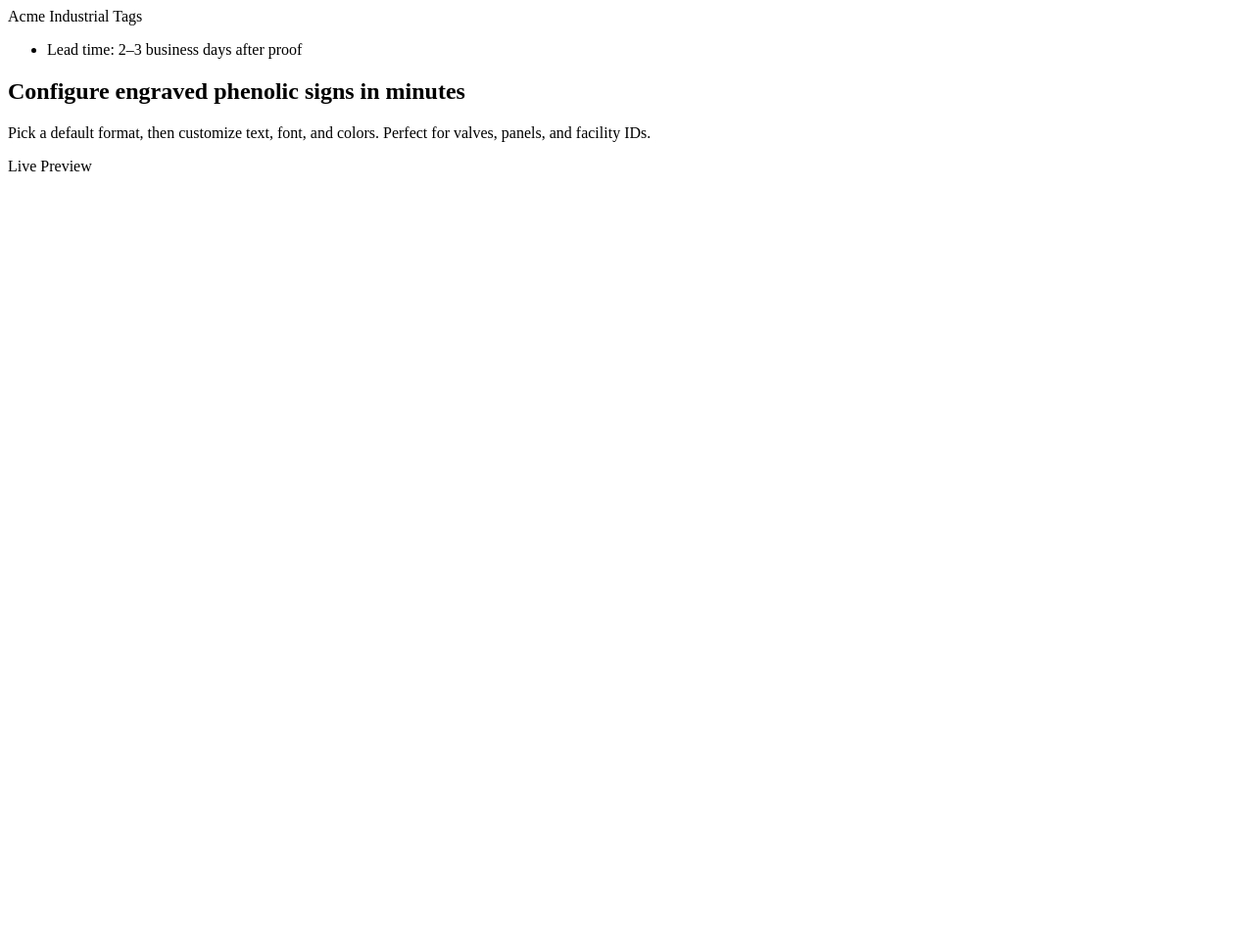
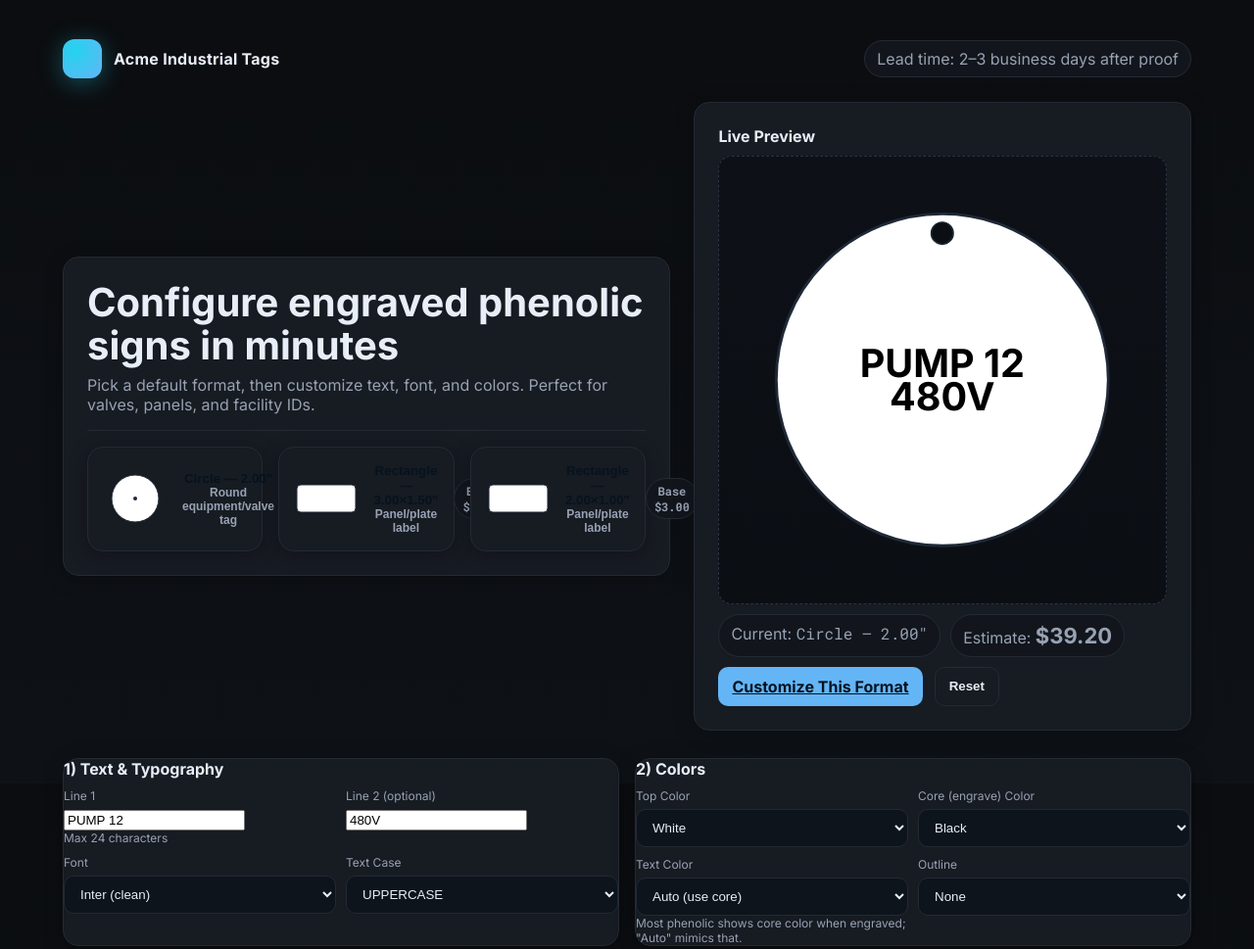
Before and after one commit to DeviousFate/BeaedCorpusExpress, a plain HTML site: page index.html in a window 1280 px wide. Shown: the top 969 px of the page at 98% size. Drawn offline with Linux system fonts and the light colour scheme; the site is published under a folder, as on GitHub Pages, so addresses that start at the root find nothing.

Commit message:
Add files via upload

```diff
--- a/index.html
+++ b/index.html
@@ -8,7 +8,7 @@
   <link rel="preconnect" href="https://fonts.googleapis.com">
   <link rel="preconnect" href="https://fonts.gstatic.com" crossorigin>
   <link href="https://fonts.googleapis.com/css2?family=Inter:wght@400;600;700&family=Roboto+Mono:wght@400;700&family=Oswald:wght@400;600&display=swap" rel="stylesheet">
-  <link rel="stylesheet" href="/css/site.css" />
+  <link rel="stylesheet" href="css/site.css" />
 </head>
 <body>
   <div class="container">
@@ -210,6 +210,6 @@
     <p class="footer">© <span id="year"></span> Acme Industrial Tags. Custom items are non-returnable; defects replaced per policy.</p>
   </div>
 
-  <script src="/js/site.js"></script>
+  <script src="js/site.js"></script>
 </body>
 </html>
```
